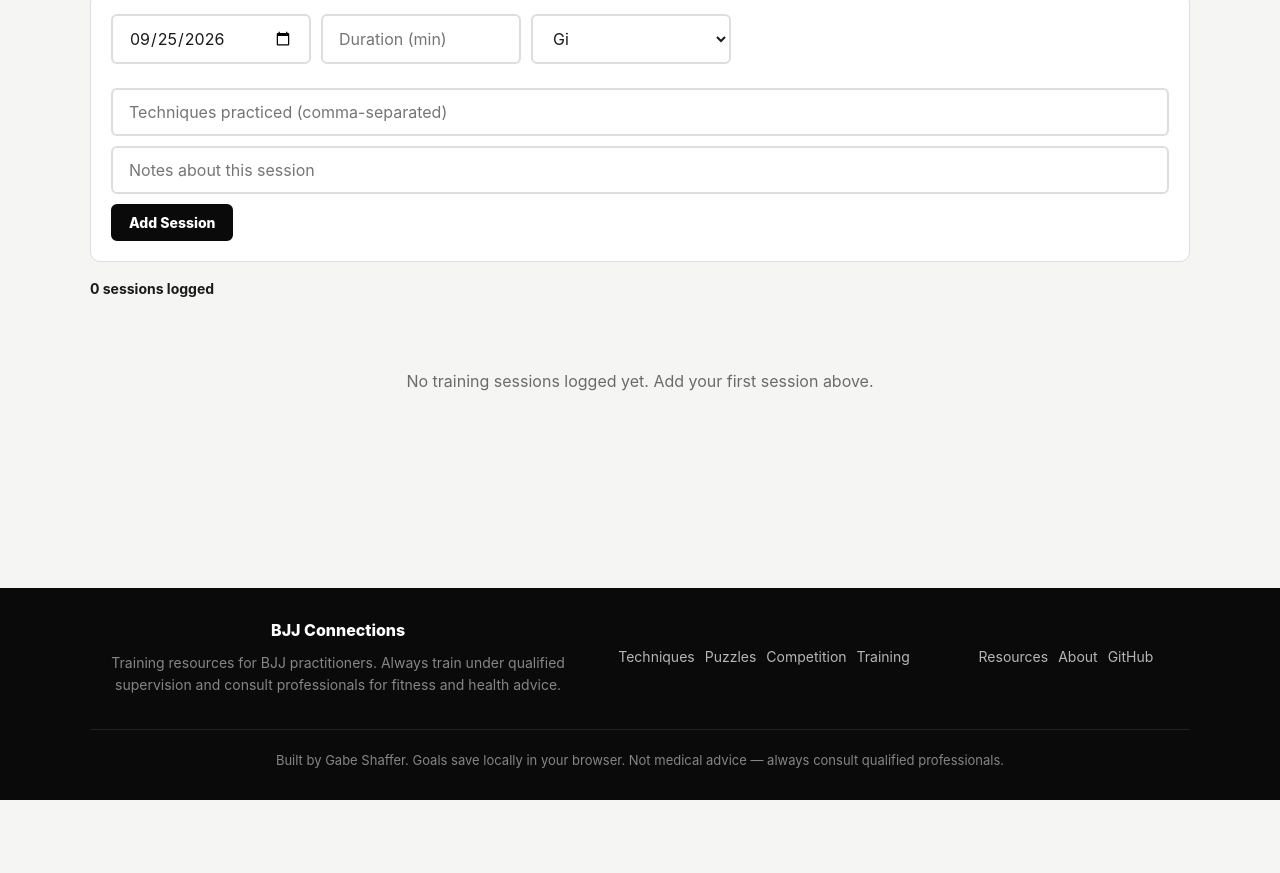
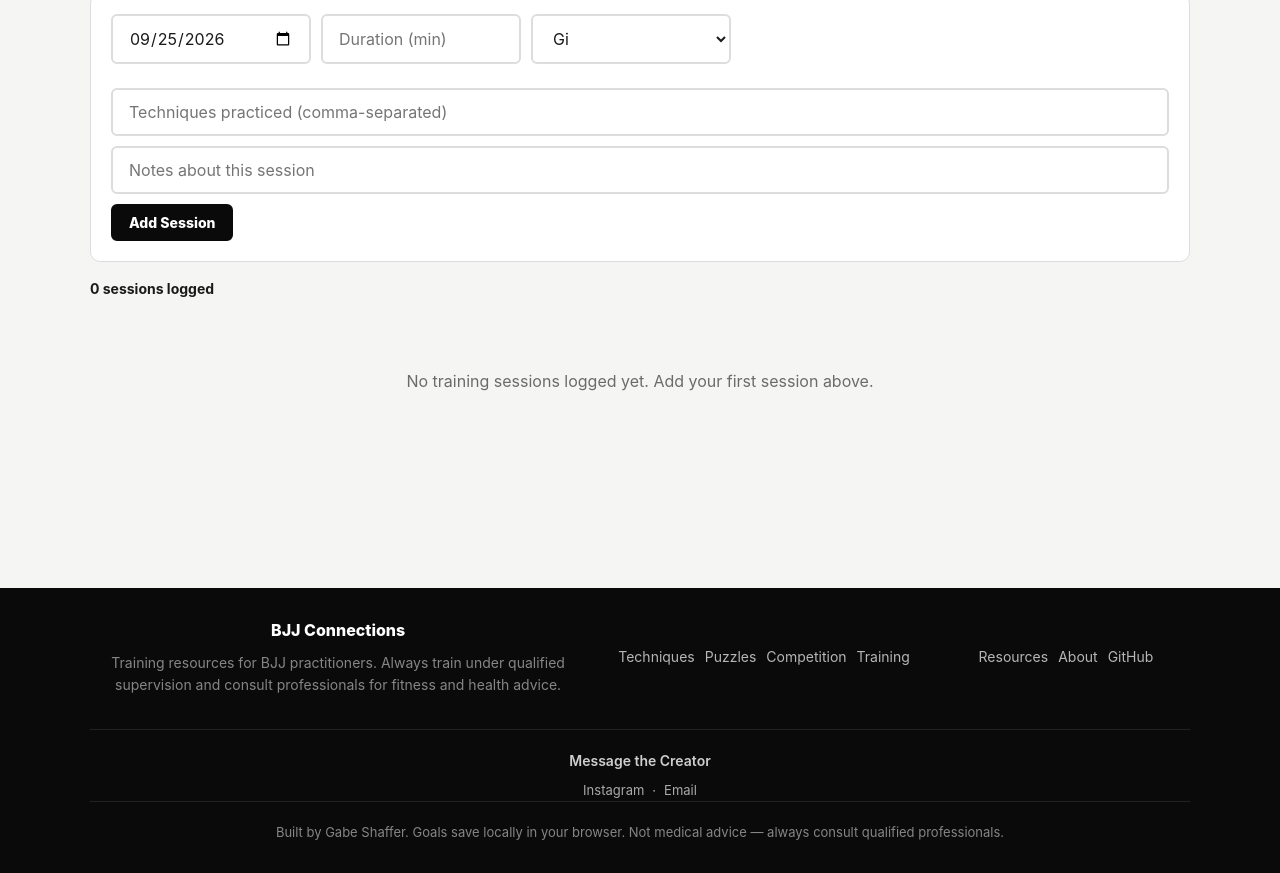
Before and after one commit to shaffergabebjj/BJJ-Connections, a plain HTML site: page training.html in a window 1280 px wide. Shown: the part 3369-4242 px from the top of the page. Before the commit the page ends 4169 px from the top, so only its background shows below. Drawn offline with Linux system fonts and the light colour scheme.

Commit message:
Add Message the Creator links to all page footers

```diff
--- a/training.html
+++ b/training.html
@@ -260,6 +260,19 @@
         <a href="https://github.com/shaffergabebjj/BJJ-Connections" target="_blank" rel="noopener">GitHub</a>
       </div>
     </div>
+      <div class="creator-contact">
+        <p class="creator-title">Message the Creator</p>
+
+        <div class="creator-links">
+          <a href="https://www.instagram.com/gabeshafferbjj/" target="_blank" rel="noopener noreferrer">
+            Instagram
+          </a>
+          <span>·</span>
+          <a href="mailto:shaffergabe2@gmail.com?subject=BJJ%20Connections%20Message">
+            Email
+          </a>
+        </div>
+      </div>
     <div class="footer-bottom">
       <p style="margin:0">Built by Gabe Shaffer. Goals save locally in your browser. Not medical advice — always consult qualified professionals.</p>
     </div>
```
